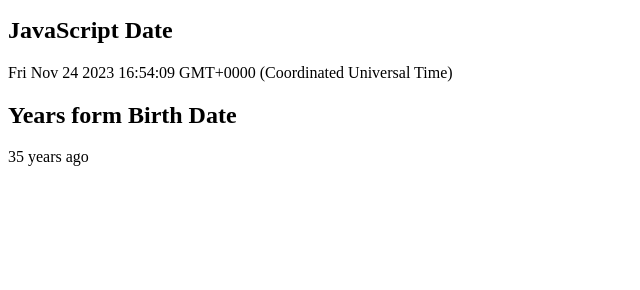
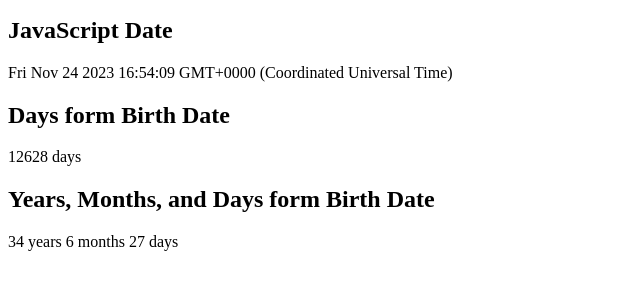
Before and after one commit to DanielRenard/Module4Lab8, a plain HTML site: page index.html in a window 1280 px wide. Shown: the part 88-378 px from the top of the page, without its empty margins (0-640 px from the left). Drawn offline with nearby package versions, Linux system fonts and the light colour scheme.

Commit message:
finished exercise 1&2

```diff
--- a/index.html
+++ b/index.html
@@ -14,9 +14,12 @@
     <h2>JavaScript Date</h2>
     <!-- container for JavaScript Date output -->
     <div id="displayJsDate"></div>
-    <h2>Years form Birth Date</h2>
+    <h2>Days form Birth Date</h2>
     <!-- container for Moment.js output -->
     <div id="displayBirthDate"></div>
+    <h2>Years, Months, and Days form Birth Date</h2>
+    <!-- container for Moment.js output -->
+    <div id="displayBirthDateYMD"></div>
     <script type="text/javascript">
       function Moment() {
         // instantiate a moment object
@@ -33,11 +36,32 @@
       Moment();
 
       function fromBirthMoment() {
-        let birthMoment = moment("19890328", "YYYYMMDD").fromNow();
+        let birthMoment = moment([1989, 3, 28]);
+        let nowMoment = moment();
+        let differenceDays = nowMoment.diff(birthMoment, "days") + " days";
         let eDisplayMoment = document.getElementById("displayBirthDate");
-        eDisplayMoment.innerHTML = birthMoment;
+        eDisplayMoment.innerHTML = differenceDays;
       }
       fromBirthMoment();
+
+      function fromBirthMomentYMD() {
+        let birthMoment = moment([1989, 3, 28]);
+        let nowMoment = moment();
+        let years = nowMoment.diff(birthMoment, "year");
+        birthMoment.add(years, "years");
+
+        let months = nowMoment.diff(birthMoment, "months");
+        birthMoment.add(months, "months");
+
+        let days = nowMoment.diff(birthMoment, "days");
+
+        let difference =
+          years + " years " + months + " months " + days + " days";
+
+        let eDisplayMoment = document.getElementById("displayBirthDateYMD");
+        eDisplayMoment.innerHTML = difference;
+      }
+      fromBirthMomentYMD();
 
     </script>
   </body>
```
